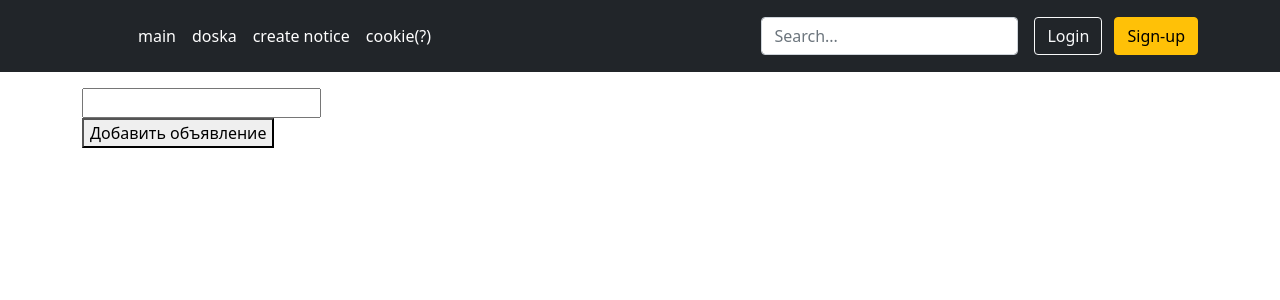
After one commit to IAlexstrazaI/Kursach, a Django app: page /noticecreator/ in a window 1280 px wide. The commit adds this page. Shown: the top 300 px of the page. Run offline with Django 4.2, Linux system fonts and the light colour scheme.

Commit message:
Функционал добавления объявлений, и отображения комментов под ними

```diff
--- a/bar/bar/urls.py
+++ b/bar/bar/urls.py
@@ -20,6 +20,7 @@ from doska import views
 urlpatterns = [
     path('admin/', admin.site.urls),
     path('doska/', views.doska),
+    path('noticecreator/',views.noticecreator),
     path('', views.mainpage),
     path('game/', views.game),
 ]
--- /dev/null
+++ b/bar/doska/forms.py
@@ -0,0 +1,8 @@
+from .models import notice, comment
+from django.forms import ModelForm, TextInput
+
+
+class noticeform(ModelForm):
+    class Meta:
+        model = notice
+        fields = ["text"]
--- a/bar/doska/models.py
+++ b/bar/doska/models.py
@@ -4,6 +4,7 @@ from django.db import models
 
 class notice(models.Model):
     text = models.CharField(max_length = 200)
+    date = models.DateTimeField(True)
     def __str__(self):
         return self.text
 
--- a/bar/doska/templates/doska/base.html
+++ b/bar/doska/templates/doska/base.html
@@ -14,10 +14,10 @@
         </a>
 
         <ul class="nav col-12 col-lg-auto me-lg-auto mb-2 justify-content-center mb-md-0">
-          <li><a href="/" class="nav-link px-2 text-secondary">main</a></li>
+          <li><a href="/" class="nav-link px-2 text-white">main</a></li>
           <li><a href="/doska" class="nav-link px-2 text-white">doska</a></li>
+          <li><a href="/noticecreator" class="nav-link px-2 text-white">create notice</a></li>
           <li><a href="/game" class="nav-link px-2 text-white">cookie(?)</a></li>
-          <li><a href="#" class="nav-link px-2 text-white">FAQs</a></li>
         </ul>
 
         <form class="col-12 col-lg-auto mb-3 mb-lg-0 me-lg-3">
--- /dev/null
+++ b/bar/doska/templates/doska/noticecreator.html
@@ -0,0 +1,24 @@
+{% extends 'doska/base.html' %}
+
+{% block title %}
+Слздать объявление
+{% endblock %}
+
+{% block content %}
+ <p>
+<form method="post">
+  {% csrf_token %}
+  {{ form.text }}
+   <p>
+  <button type="submit" name="btn btn-succes">Добавить объявление</button>
+<h2> {{alert}}</h2>
+
+
+
+</form>
+
+
+
+<!--(ОТОБРАЖЕНИЕ ВСЕХ ОБЪЯВЛЕНИЙ КАК НА /doska)  {% if notice %}{% for i in notice %}<div class="alert  alert-warning mt-2"> {{i.text}}  </div>{% endfor %}{% else %}<h1>Записи отсутсвуют</h1>{% endif  %}-->
+
+{% endblock %}
--- a/bar/doska/views.py
+++ b/bar/doska/views.py
@@ -1,7 +1,10 @@
 from django.shortcuts import render
 from .models import notice, comment
+from .forms import noticeform
 
 # Create your views here.
+def mainpage(request):
+    return render(request, "doska/index.html")
 
 def doska(request):
     noticeData = notice.objects.all()
@@ -14,8 +17,30 @@ def doska(request):
     "comment": commentData
     })
 
-def mainpage(request):
-    return render(request, "doska/index.html")
+
+
+
+def noticecreator(request):
+    alert=" "
+    if request.method == 'POST':
+        if noticeform(request.POST).is_valid():
+            noticeform(request.POST).save()
+            alert = "Сохранено"
+        else: alert = "Неккоректные данные"
+
+
+
+
+    noticeData = notice.objects.all()
+    commentData = comment.objects.all()
+
+    return render(
+    request,
+    "doska/noticecreator.html",
+    {
+    "form": noticeform(),
+    "alert": alert
+    })
 
 def game(request):
     return render(request,"game/game.html")
```
Also changed, not shown: bar/doska/templates/doska/doska.html (+10 -0 lines), bar/bar/doska.py (deleted), bar/db.sqlite3, bar/doska/migrations/0001_initial.py, bar/doska/migrations/0002_alter_notice_date.py (added), bar/doska/migrations/0003_alter_notice_date.py (added).
